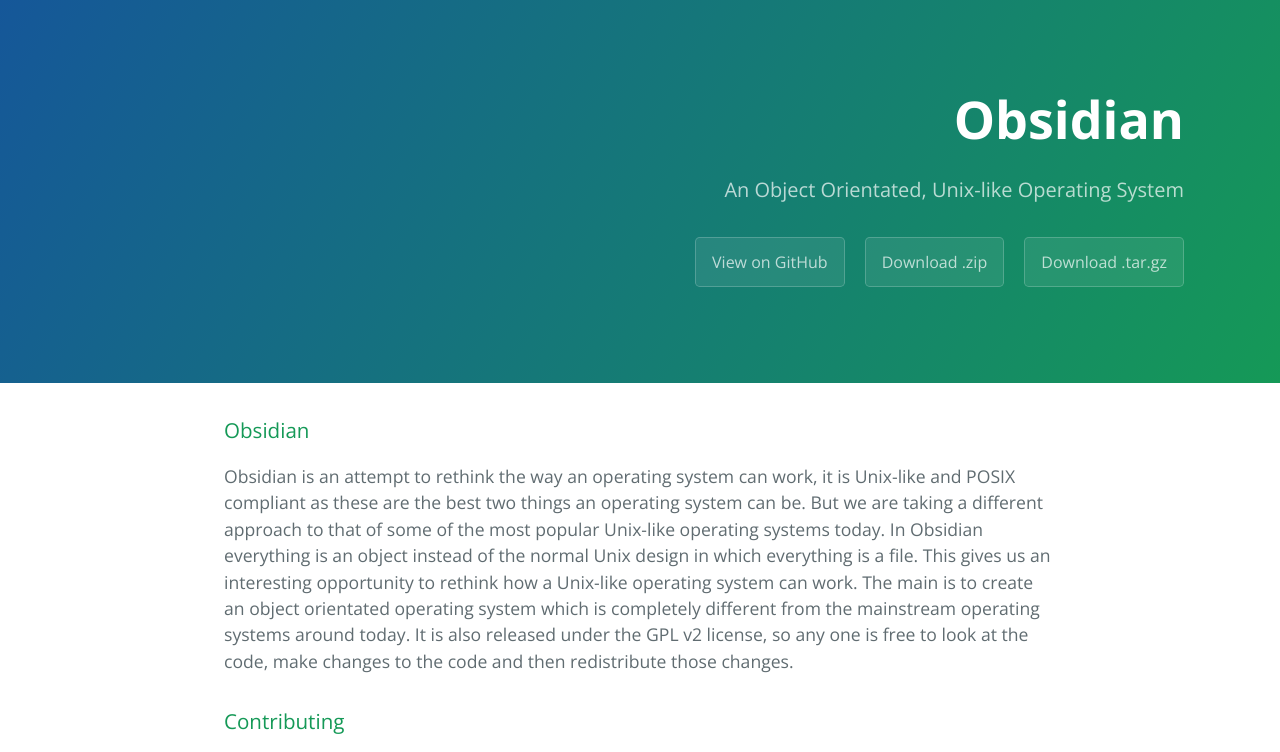
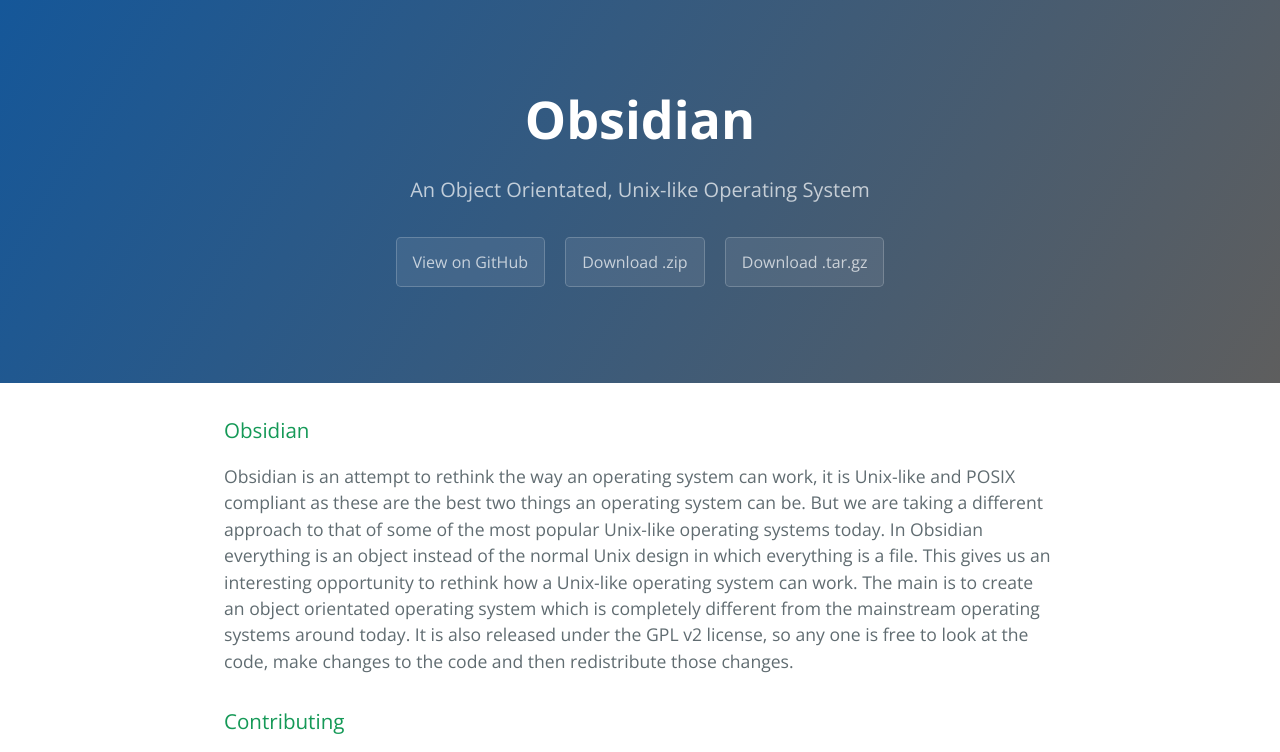
Before and after one commit to Harry-Thompson/Obsidian, a plain HTML site: page index.html in a window 1280 px wide. Shown: the top 752 px of the page. Drawn offline with nearby package versions, Linux system fonts and the light colour scheme.

Commit message:
Update stylesheet.css

```diff
--- a/stylesheets/stylesheet.css
+++ b/stylesheets/stylesheet.css
@@ -55,9 +55,9 @@
 
 .page-header {
   color: #fff;
-  text-align: right;
+  text-align: center;
   background-color: #159957;
-  background-image: linear-gradient(120deg, #155799, #159957); }
+  background-image: linear-gradient(120deg, #155799, #5e5e5e); }
 
 @media screen and (min-width: 64em) {
   .page-header {
```
